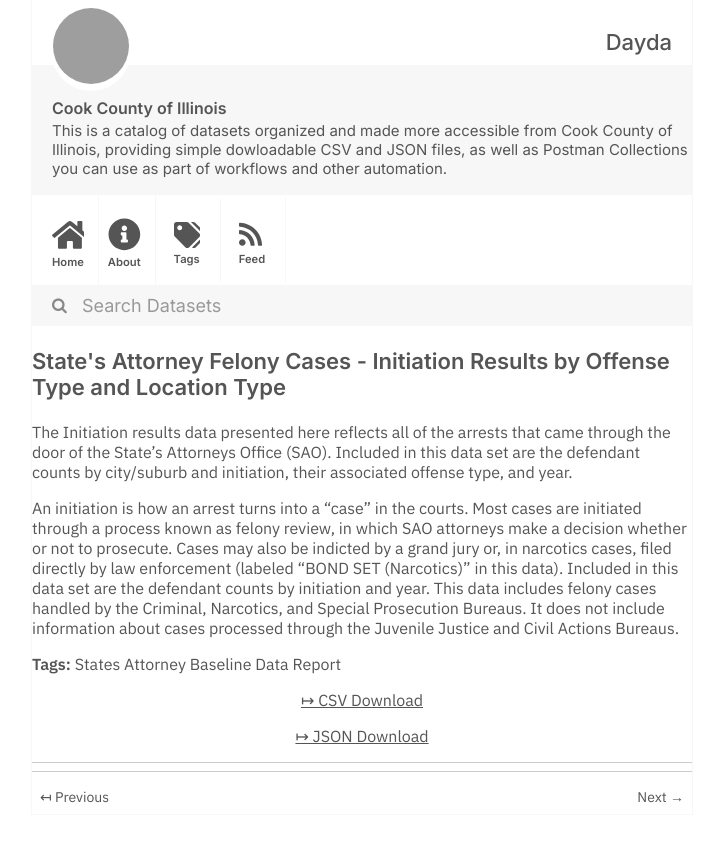
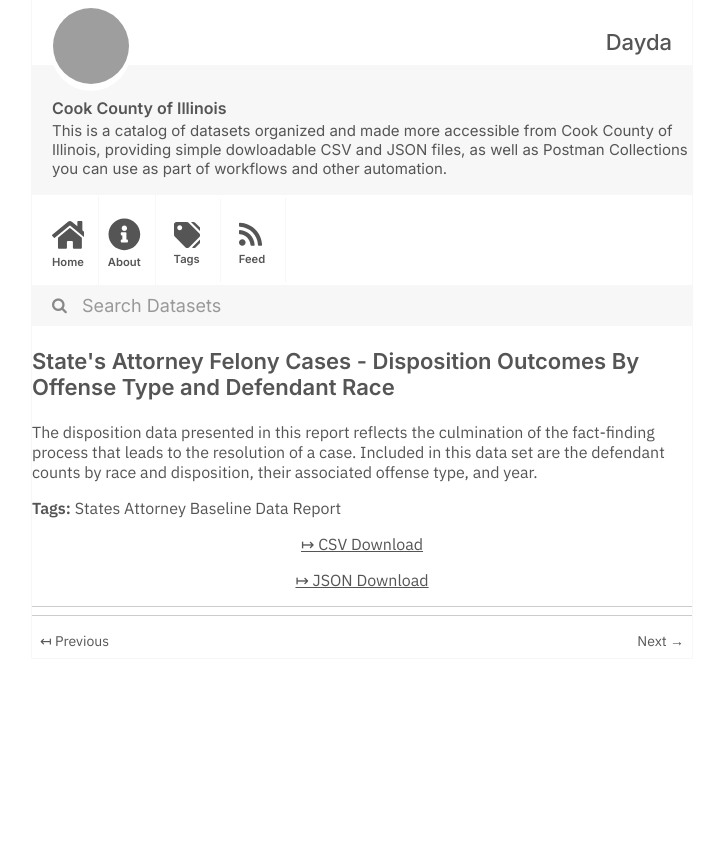
Before and after one commit to dayda-entities/cook-county-of-illinois, a Jekyll site: the page built from _posts/2020-11-10-state's-attorney-felony-cases-.md, in a window 1280 px wide, cut to the strip 0-842 px from the top of the page. Shown: the whole strip, without its empty margins (278-1001 px from the left). Built offline with Jekyll 4.4.1, drawn with Linux system fonts in a browser that asks for light colours; grey boxes are pictures that could not be loaded.

Commit message:
Publish Data

```diff
--- a/_posts/2020-11-10-state's-attorney-felony-cases-.md
+++ b/_posts/2020-11-10-state's-attorney-felony-cases-.md
@@ -1,9 +1,9 @@
 ---
 title: >-
-  State's Attorney Felony Cases - Initiation Results by Offense Type and
-  Location Type
-created: '2020-11-10T16:57:24.915465'
-modified: '2020-11-10T16:57:24.915476'
+  State's Attorney Felony Cases - Disposition Outcomes By Offense Type and
+  Defendant Race
+created: '2020-11-10T16:57:24.707301'
+modified: '2020-11-10T16:57:24.707311'
 state: active
 type: dataset
 tags:
@@ -11,12 +11,10 @@ tags:
 groups:
   - Local Government
 csv_url: >-
-  https://datacatalog.cookcountyil.gov/api/views/csm4-6i6i/rows.csv?accessType=DOWNLOAD
+  https://datacatalog.cookcountyil.gov/api/views/cqdb-r84f/rows.csv?accessType=DOWNLOAD
 json_url: >-
-  https://datacatalog.cookcountyil.gov/api/views/csm4-6i6i/rows.json?accessType=DOWNLOAD
+  https://datacatalog.cookcountyil.gov/api/views/cqdb-r84f/rows.json?accessType=DOWNLOAD
 layout: post
 
 ---
-The Initiation results data presented here reflects all of the arrests that came through the door of the State's Attorneys Office (SAO).  Included in this data set are the defendant counts by city/suburb and initiation, their associated offense type, and year.
-
-An initiation is how an arrest turns into a “case” in the courts. Most cases are initiated through a process known as felony review, in which SAO attorneys make a decision whether or not to prosecute. Cases may also be indicted by a grand jury or, in narcotics cases, filed directly by law enforcement (labeled "BOND SET (Narcotics)" in this data). Included in this data set are the defendant counts by initiation and year. This data includes felony cases handled by the Criminal, Narcotics, and Special Prosecution Bureaus. It does not include information about cases processed through the Juvenile Justice and Civil Actions Bureaus.
+The disposition data presented in this report reflects the culmination of the fact-finding process that leads to the resolution of a case. Included in this data set are the defendant counts by race and disposition, their associated offense type, and year.
```
